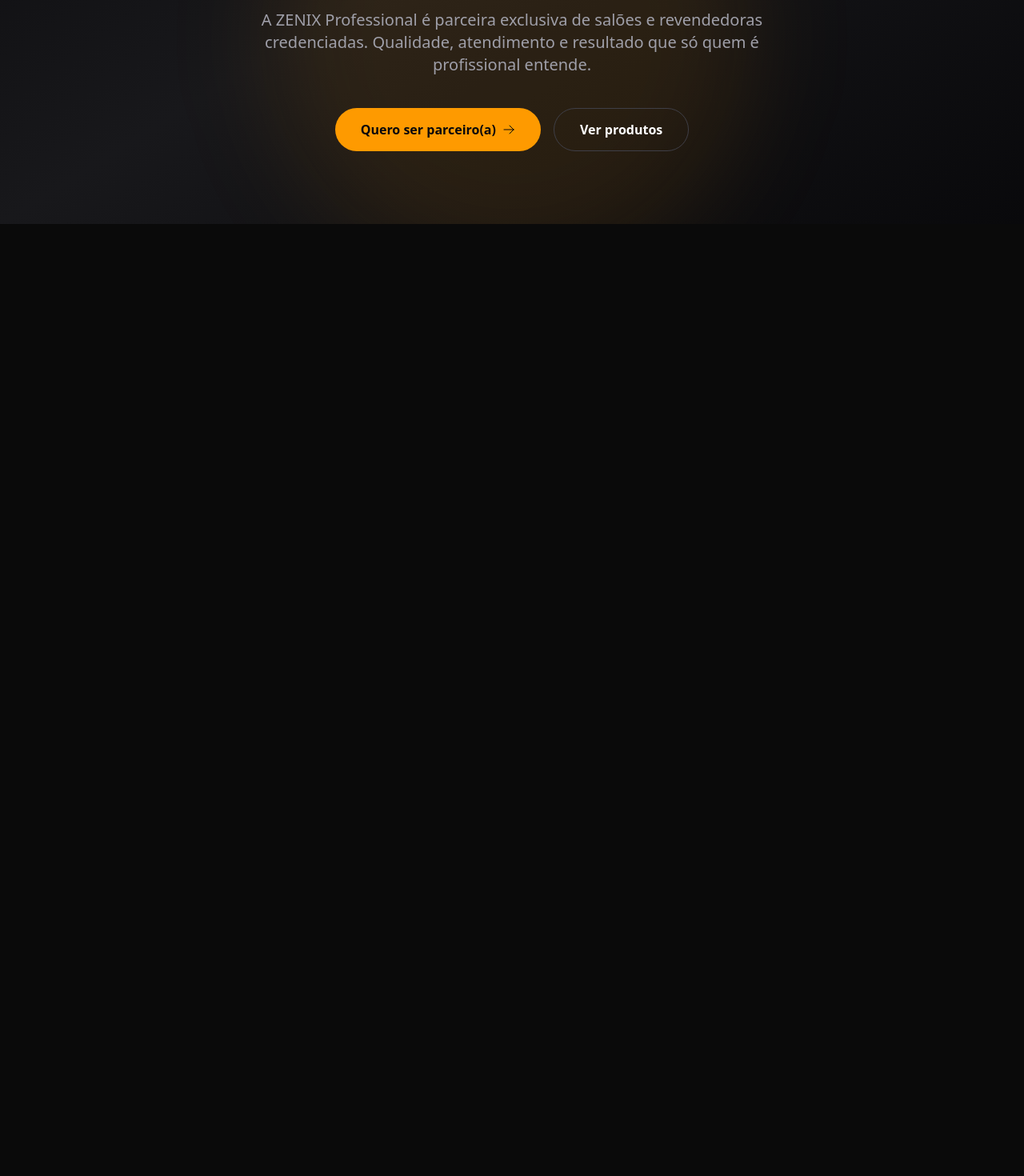
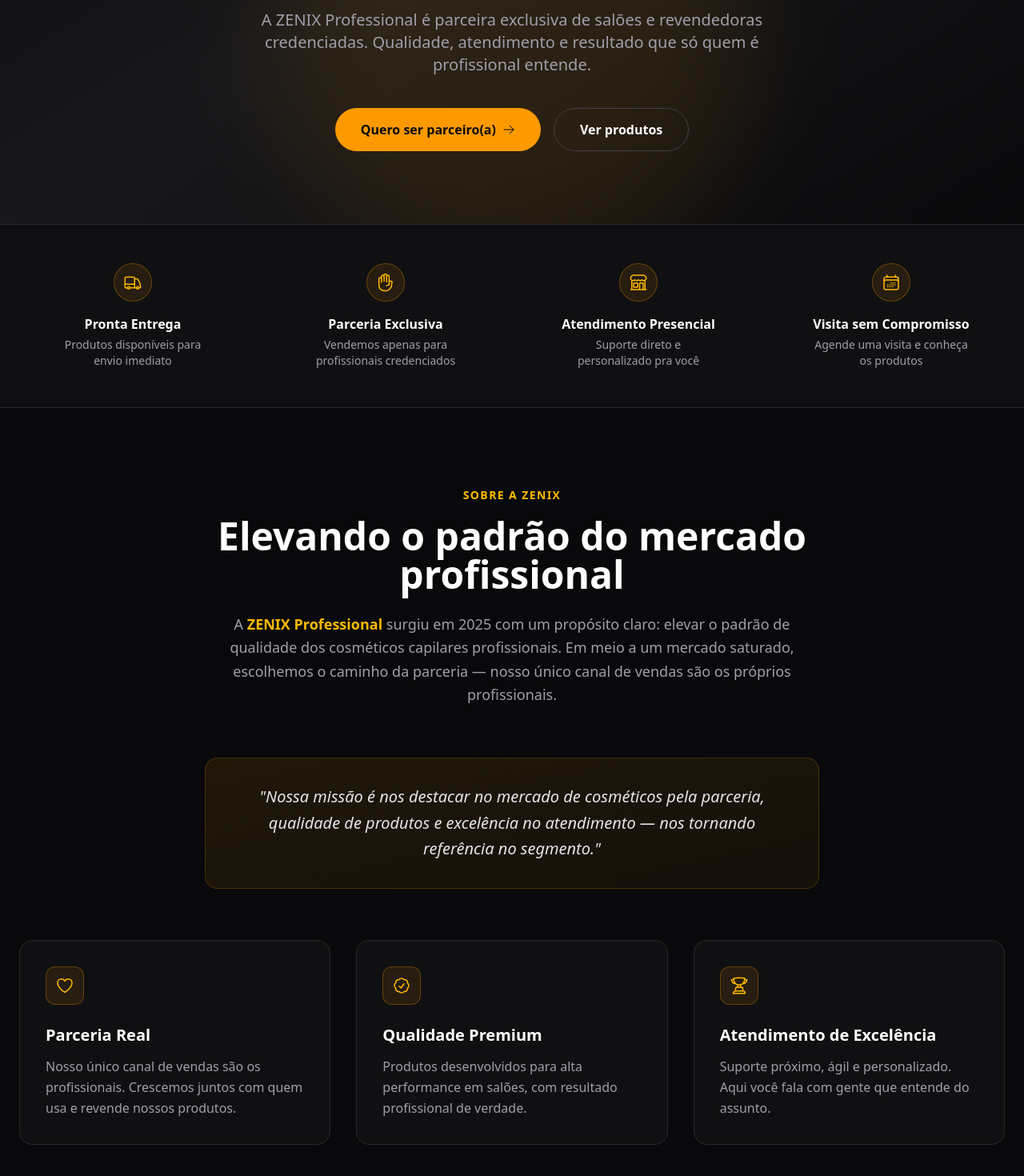
Before and after one commit to paulamelo2404/zenix-landing, a React (Vite) app: page / in a window 1280 px wide. Shown: the part 520-1990 px from the top of the page at 80% size. Before the commit the page ends 800 px from the top, so only its background shows below. Built offline with nearby package versions, Linux system fonts and the light colour scheme.

Commit message:
feat: seções destaques e sobre

```diff
--- a/src/App.tsx
+++ b/src/App.tsx
@@ -1,5 +1,7 @@
 import { Header } from './components/Header';
 import { Hero } from './components/Hero';
+import { Destaques } from './components/Destaques';
+import { Sobre } from './components/Sobre';
 
 export default function App() {
   return (
@@ -7,6 +9,8 @@
       <Header />
       <main>
         <Hero />
+        <Destaques />
+        <Sobre />
       </main>
     </div>
   );
--- /dev/null
+++ b/src/components/Destaques.tsx
@@ -0,0 +1,54 @@
+import {
+  TruckIcon,
+  HandRaisedIcon,
+  BuildingStorefrontIcon,
+  CalendarDaysIcon,
+} from '@heroicons/react/24/outline';
+
+const itens = [
+  {
+    icone: TruckIcon,
+    titulo: 'Pronta Entrega',
+    descricao: 'Produtos disponíveis para envio imediato',
+  },
+  {
+    icone: HandRaisedIcon,
+    titulo: 'Parceria Exclusiva',
+    descricao: 'Vendemos apenas para profissionais credenciados',
+  },
+  {
+    icone: BuildingStorefrontIcon,
+    titulo: 'Atendimento Presencial',
+    descricao: 'Suporte direto e personalizado pra você',
+  },
+  {
+    icone: CalendarDaysIcon,
+    titulo: 'Visita sem Compromisso',
+    descricao: 'Agende uma visita e conheça os produtos',
+  },
+];
+
+export function Destaques() {
+  return (
+    <section className="relative border-y border-zinc-800 bg-zinc-900/50">
+      <div className="max-w-7xl mx-auto px-6 py-12">
+        <div className="grid grid-cols-2 lg:grid-cols-4 gap-8">
+          {itens.map((item) => {
+            const Icone = item.icone;
+            return (
+              <div key={item.titulo} className="flex flex-col items-center text-center">
+                <div className="w-12 h-12 rounded-full bg-amber-500/10 border border-amber-500/30 flex items-center justify-center mb-4">
+                  <Icone className="w-6 h-6 text-amber-400" />
+                </div>
+                <h3 className="font-semibold text-white mb-1">{item.titulo}</h3>
+                <p className="text-sm text-zinc-400 max-w-50">
+                  {item.descricao}
+                </p>
+              </div>
+            );
+          })}
+        </div>
+      </div>
+    </section>
+  );
+}
--- /dev/null
+++ b/src/components/Sobre.tsx
@@ -0,0 +1,79 @@
+import { CheckBadgeIcon, HeartIcon, TrophyIcon } from '@heroicons/react/24/outline';
+
+const pilares = [
+  {
+    icone: HeartIcon,
+    titulo: 'Parceria Real',
+    descricao:
+      'Nosso único canal de vendas são os profissionais. Crescemos juntos com quem usa e revende nossos produtos.',
+  },
+  {
+    icone: CheckBadgeIcon,
+    titulo: 'Qualidade Premium',
+    descricao:
+      'Produtos desenvolvidos para alta performance em salões, com resultado profissional de verdade.',
+  },
+  {
+    icone: TrophyIcon,
+    titulo: 'Atendimento de Excelência',
+    descricao:
+      'Suporte próximo, ágil e personalizado. Aqui você fala com gente que entende do assunto.',
+  },
+];
+
+export function Sobre() {
+  return (
+    <section id="sobre" className="relative py-24 px-6">
+      <div className="max-w-7xl mx-auto">
+        {/* Cabeçalho da seção */}
+        <div className="max-w-3xl mx-auto text-center mb-16">
+          <span className="text-amber-400 text-sm font-semibold tracking-widest uppercase">
+            Sobre a ZENIX
+          </span>
+          <h2 className="text-3xl md:text-5xl font-bold mt-4 mb-6">
+            Elevando o padrão do mercado profissional
+          </h2>
+          <p className="text-zinc-400 text-lg leading-relaxed">
+            A <span className="text-amber-400 font-semibold">ZENIX Professional</span> surgiu
+            em 2025 com um propósito claro: elevar o padrão de qualidade dos
+            cosméticos capilares profissionais. Em meio a um mercado saturado,
+            escolhemos o caminho da parceria — nosso único canal de vendas são
+            os próprios profissionais.
+          </p>
+        </div>
+
+        {/* Missão destacada */}
+        <div className="max-w-3xl mx-auto mb-16 p-8 rounded-2xl bg-linear-to-br from-amber-500/10 to-amber-500/5 border border-amber-500/20">
+          <p className="text-center text-lg md:text-xl text-zinc-200 italic leading-relaxed">
+            "Nossa missão é nos destacar no mercado de cosméticos pela parceria,
+            qualidade de produtos e excelência no atendimento — nos tornando
+            referência no segmento."
+          </p>
+        </div>
+
+        {/* Pilares */}
+        <div className="grid md:grid-cols-3 gap-8">
+          {pilares.map((pilar) => {
+            const Icone = pilar.icone;
+            return (
+              <div
+                key={pilar.titulo}
+                className="bg-zinc-900/50 border border-zinc-800 rounded-2xl p-8 hover:border-amber-500/40 transition"
+              >
+                <div className="w-12 h-12 rounded-xl bg-amber-500/10 border border-amber-500/30 flex items-center justify-center mb-6">
+                  <Icone className="w-6 h-6 text-amber-400" />
+                </div>
+                <h3 className="text-xl font-semibold text-white mb-3">
+                  {pilar.titulo}
+                </h3>
+                <p className="text-zinc-400 leading-relaxed">
+                  {pilar.descricao}
+                </p>
+              </div>
+            );
+          })}
+        </div>
+      </div>
+    </section>
+  );
+}
```
